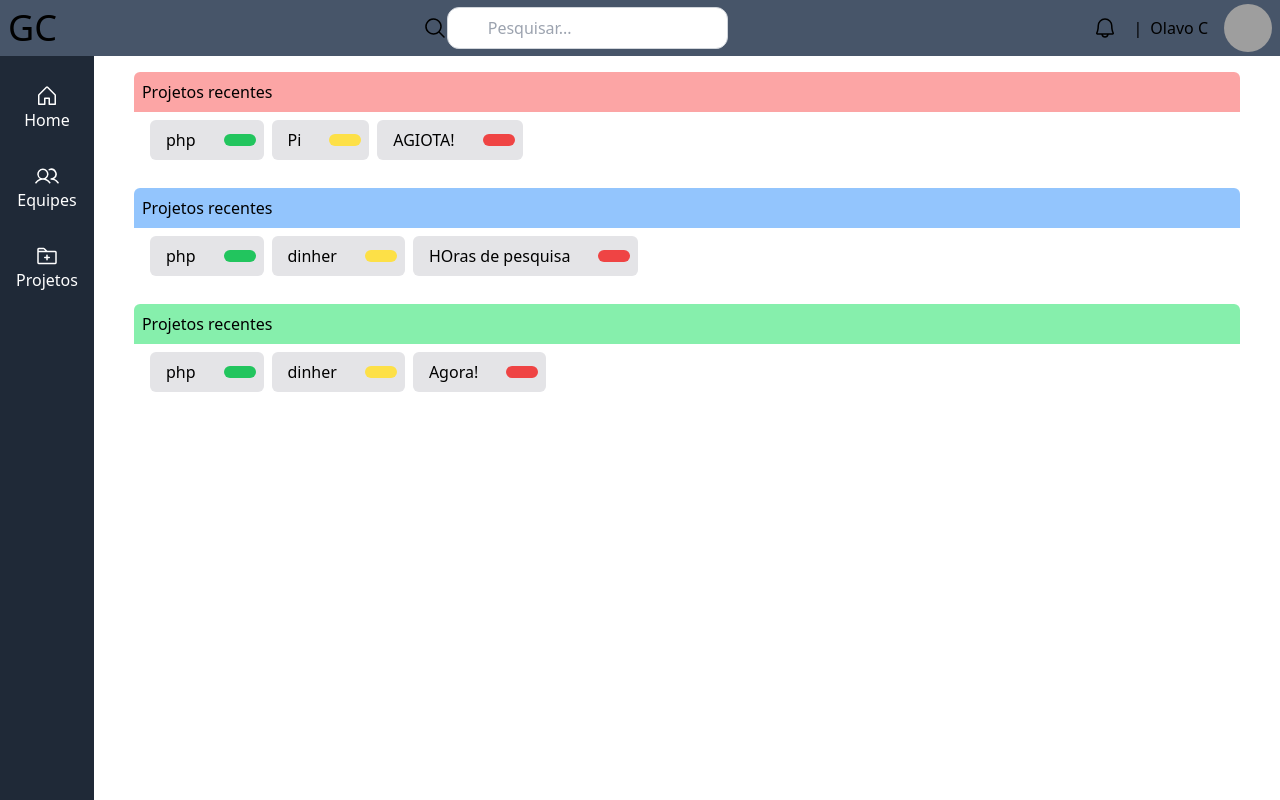
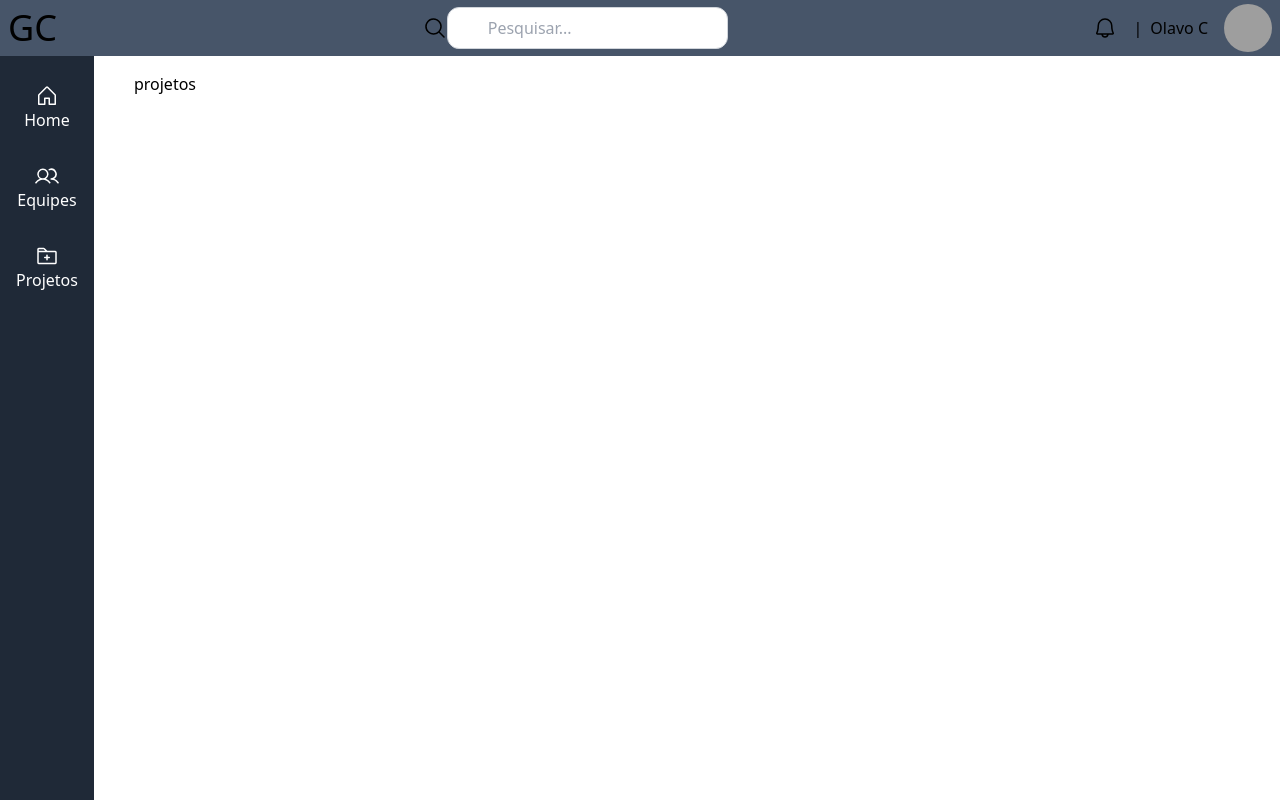
Before and after one commit to Olavo15/Gerenciamento_de_Tarefas, a React (Vite) app in the folder my-project/: page /projetos in a window 1280 px wide. Built offline with nearby package versions, Linux system fonts and the light colour scheme; grey boxes are pictures that could not be loaded.

Commit message:
Configurando react router dom e configurando rotas 404!

```diff
--- a/my-project/package.json
+++ b/my-project/package.json
@@ -12,11 +12,13 @@
   "dependencies": {
     "@phosphor-icons/react": "^2.1.5",
     "react": "^18.2.0",
-    "react-dom": "^18.2.0"
+    "react-dom": "^18.2.0",
+    "react-router-dom": "^6.23.0"
   },
   "devDependencies": {
     "@types/react": "^18.2.66",
     "@types/react-dom": "^18.2.22",
+    "@types/react-router-dom": "^5.3.3",
     "@typescript-eslint/eslint-plugin": "^7.2.0",
     "@typescript-eslint/parser": "^7.2.0",
     "@vitejs/plugin-react": "^4.2.1",
--- a/my-project/src/App.tsx
+++ /dev/null
@@ -1,64 +0,0 @@
-import CardProjeto from "./components/CardProjeto";
-import Container from "./components/Container";
-import Header from "./components/Hearder";
-import SliderBar from "./components/SlidBar";
-
-const App = () => {
-
-  const cards = [
-    {titulo:"php", status:""},
-    {titulo:"Pi", status:"alerta"},
-    {titulo:"AGIOTA!", status:"atrasado"},
-  ]
-  const cards2 = [
-    {titulo:"php", status:""},
-    {titulo:"dinher", status:"alerta"},
-    {titulo:"HOras de pesquisa", status:"atrasado"},
-  ]
-
-  const cards3 = [
-    {titulo:"php", status:""},
-    {titulo:"dinher", status:"alerta"},
-    {titulo:"Agora!", status:"atrasado"},
-  ]
-
-
-  return (
-    <div className="w-screen h-screen flex flex-col">
-      <Header />
-      <div className="flex w-full h-full">
-        <div className="h-full">
-          <SliderBar/>
-        </div>
-        <div className="flex flex-col w-full py-4  gap-5 px-10 p-2 ">
-
-
-
-          <Container titulo="Projetos recentes" corTitulo={'bg-red-300'}>
-            {cards.map((card) => {
-              return <CardProjeto titulo={card.titulo} status={card.status}/>
-            })}
-          </Container>
-
-
-          <Container titulo="Projetos recentes" corTitulo={'bg-blue-300'}>
-            {cards2.map((item) => {
-              return <CardProjeto titulo={item.titulo} status={item.status}/>
-            })}
-          </Container>
-
-          <Container titulo="Projetos recentes" corTitulo={'bg-green-300'}>
-            {cards3.map((item) => {
-              return <CardProjeto titulo={item.titulo} status={item.status}/>
-            })}
-          </Container>
-
-
-        </div>
-
-      </div>
-    </div>
-  );
-}
-
-export default App;
--- a/my-project/src/main.tsx
+++ b/my-project/src/main.tsx
@@ -1,10 +1,11 @@
 import React from 'react'
 import ReactDOM from 'react-dom/client'
-import App from './App.tsx'
 import './index.css'
+import { RouterProvider } from 'react-router-dom'
+import { Router } from './router.tsx'
 
 ReactDOM.createRoot(document.getElementById('root')!).render(
   <React.StrictMode>
-    <App />
+    <RouterProvider router={Router}/>
   </React.StrictMode>,
 )
--- /dev/null
+++ b/my-project/src/pages/Home.tsx
@@ -0,0 +1,44 @@
+import CardProjeto from "../components/CardProjeto"
+import Container from "../components/Container"
+
+const cards = [
+    {titulo:"php", status:""},
+    {titulo:"Pi", status:"alerta"},
+    {titulo:"AGIOTA!", status:"atrasado"},
+  ]
+  const cards2 = [
+    {titulo:"php", status:""},
+    {titulo:"dinher", status:"alerta"},
+    {titulo:"HOras de pesquisa", status:"atrasado"},
+  ]
+
+  const cards3 = [
+    {titulo:"php", status:""},
+    {titulo:"dinher", status:"alerta"},
+    {titulo:"Agora!", status:"atrasado"},
+  ]
+
+export default function Home(){
+    return (
+        <>
+            <Container titulo="Projetos recentes" corTitulo={'bg-red-300'}>
+            {cards.map((card) => {
+              return <CardProjeto titulo={card.titulo} status={card.status}/>
+            })}
+            </Container>
+
+
+            <Container titulo="Projetos recentes" corTitulo={'bg-blue-300'}>
+            {cards2.map((item) => {
+              return <CardProjeto titulo={item.titulo} status={item.status}/>
+            })}
+            </Container>
+
+            <Container titulo="Projetos recentes" corTitulo={'bg-green-300'}>
+            {cards3.map((item) => {
+              return <CardProjeto titulo={item.titulo} status={item.status}/>
+            })}
+            </Container>
+        </>
+    )
+}
--- /dev/null
+++ b/my-project/src/pages/Layout/Layout.tsx
@@ -0,0 +1,19 @@
+import SliderBar from "../../components/SlidBar"
+import Hearder from "../../components/Hearder"
+import { Outlet } from "react-router-dom"
+
+export default function Layout(){
+    return(
+      <div className="w-screen h-screen flex flex-col">
+          <Hearder />
+          <div className="flex w-full h-full">
+            <div className="h-full">
+              <SliderBar/>
+            </div>
+            <div className="flex flex-col w-full py-4  gap-5 px-10 p-2 ">
+              <Outlet/>
+            </div>
+          </div>
+      </div>
+    )
+}
--- /dev/null
+++ b/my-project/src/pages/PagNotFund.tsx
@@ -0,0 +1,14 @@
+export default function PagNotFund(){
+    return (
+        <div className="flex flex-col gap-1 items-center justify-center h-screen">
+            <img src="https://i.pinimg.com/564x/27/f3/d5/27f3d55ae703a07a93df6ce4221cab66.jpg" alt="página não encontrada" />
+            <div className="flex flex-col items-center">
+                <h1 className="text-xl font-bold">404</h1>
+                <h1>OPS! NÃO ENCONTRAMOS ESSA PÁGINA</h1>
+                <a href="/" className="text-blue-400 hover:text-blue-500">
+                    Voltar para página de início
+                </a>
+            </div>
+        </div>
+    )
+}
--- /dev/null
+++ b/my-project/src/router.tsx
@@ -0,0 +1,27 @@
+import {createBrowserRouter} from 'react-router-dom'
+import Home from './pages/Home'
+import Layout from './pages/Layout/Layout'
+import PagNotFund from './pages/PagNotFund'
+
+export const Router = createBrowserRouter([
+    {
+        path: '/',
+        element: <Layout/>,
+        errorElement:<PagNotFund/>,
+        children:[
+            {
+                path:'/',
+                element: <Home/>
+            },
+            {
+                path:'/equipes',
+                element: <div>equipes</div>
+            },
+            {
+                path:'/projetos',
+                element: <div>projetos</div>
+            },
+        ]
+    },
+
+])
```
Also changed, not shown: my-project/src/App.css (added), 1 other file (tests, documents, lock files or other folders).
